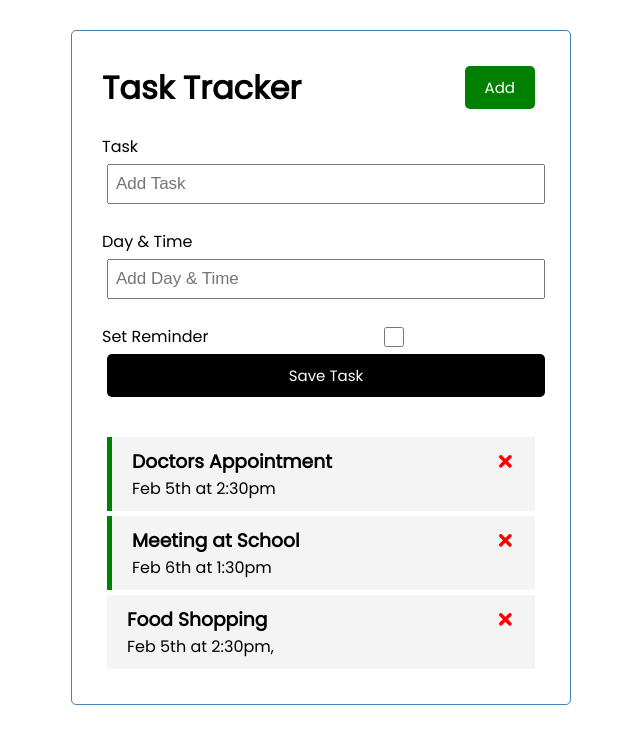
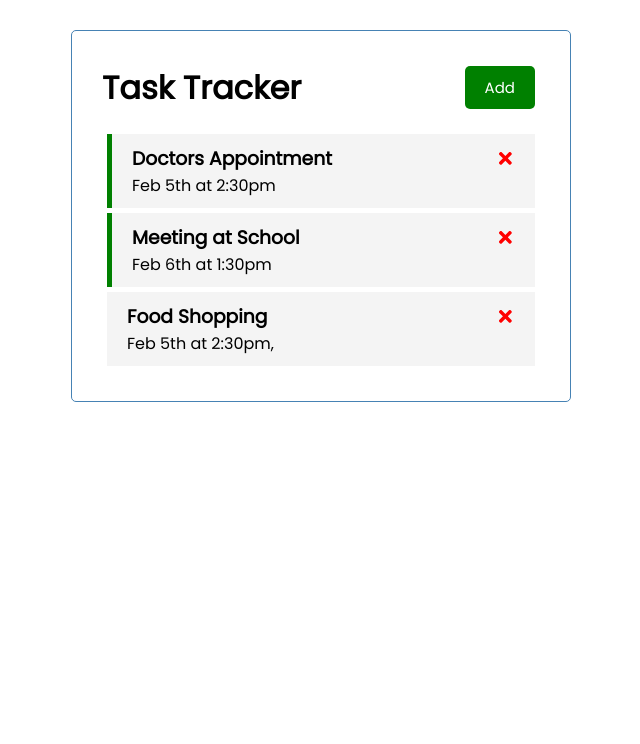
Before and after one commit to TheJasuMasa/task-list-app, a React (Create React App) app: page / in a window 1280 px wide. Shown: the top 744 px of the page, without its empty margins (319-959 px from the left). Built offline with nearby package versions, Linux system fonts and the light colour scheme.

Commit message:
build out all basic features

```diff
--- a/src/App.js
+++ b/src/App.js
@@ -4,6 +4,8 @@
 import { useState } from 'react'
 
 function App() {
+
+  const [showAddTask, setShowAddTask] = useState(false)
 
   const [tasks, setTasks] = useState([
     {
@@ -25,7 +27,12 @@
         reminder: false,
      },
  ])
-
+ //Add Task
+ const addTask = (task) =>{
+   const id = Math.floor(Math.random() * 100000) + 1
+   const newTask = {id, ...task}
+   setTasks([...tasks, newTask])
+ }
  //Delete Task
  const deleteTask = (id) => {
    setTasks(tasks.filter((task)=> task.id !== id))
@@ -43,8 +50,8 @@
 
   return (
     <div className="container">
-      <Header />
-      <AddTask />
+      <Header showAdd={showAddTask} onAdd={()=> setShowAddTask(!showAddTask)} />
+      {showAddTask ? <AddTask onAdd={addTask}/> : ''}
       {tasks.length > 0 ? <Tasks
       onToggle = {toggleReminder}
       tasks={tasks}
--- a/src/components/AddTask.js
+++ b/src/components/AddTask.js
@@ -1,13 +1,27 @@
 import { useState } from 'react'
 
-const AddTask = () => {
+const AddTask = ( {onAdd }) => {
+
+    const onSubmit = (e) =>{
+        e.preventDefault()
+
+        if(!text){
+            alert('Please add a task')
+        }
+
+        onAdd({ text, day, reminder})
+
+        setText('')
+        setDay('')
+        setReminder(false)
+    }
 
     const [text, setText] = useState('')
     const [day, setDay] = useState('')
     const [reminder, setReminder] = useState(false)
 
     return (
-        <form className='add-form'>
+        <form className='add-form' onSubmit={onSubmit}>
             <div className='form-control'>
                 <label>Task</label>
                 <input type ='text' placeholder='Add Task' value={ text } onChange={(e)=>setText(e.target.value)}/>
@@ -18,7 +32,7 @@
             </div>
             <div className='form-control-check'>
                 <label>Set Reminder</label>
-                <input type ='checkbox'/>
+                <input type ='checkbox' checked = {reminder} value = {reminder} onChange={(e)=>setReminder(e.currentTarget.checked)}/>
             </div>
             <input type ='submit' className='btn btn-block' value='Save Task'/>
         </form>
--- a/src/components/Header.js
+++ b/src/components/Header.js
@@ -1,16 +1,12 @@
 import PropTypes from 'prop-types'
 import Button from './Button'
 
-const Header = ( {title} ) => {
-
-    const onClick = () =>{
-        console.log('click')
-    }
+const Header = ( {title, onAdd, showAdd} ) => {
 
     return (
         <header className='header'>
             <h1>{title}</h1>
-            <Button onClick={onClick} color='green' text='Add'/>
+            <Button onClick={onAdd} color={showAdd ? 'black' : 'green'} text={showAdd ? 'Close' : 'Add'}/>
         </header>
     )
 }
```
